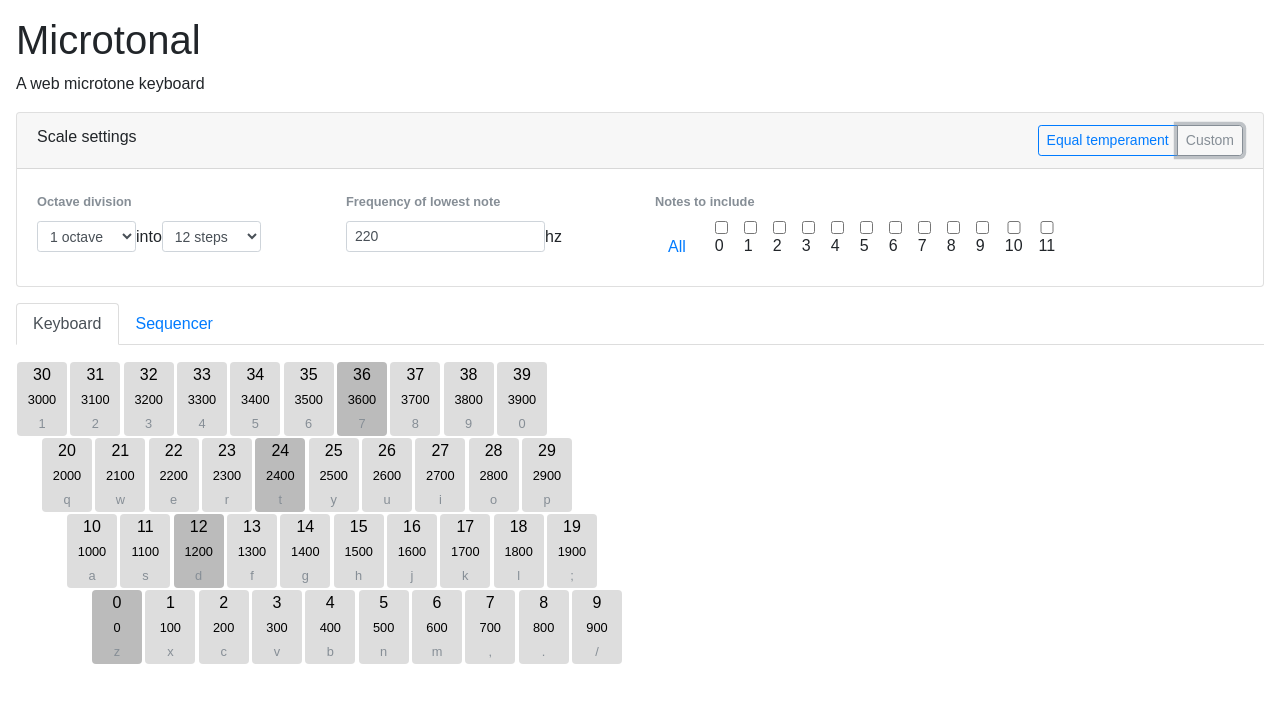
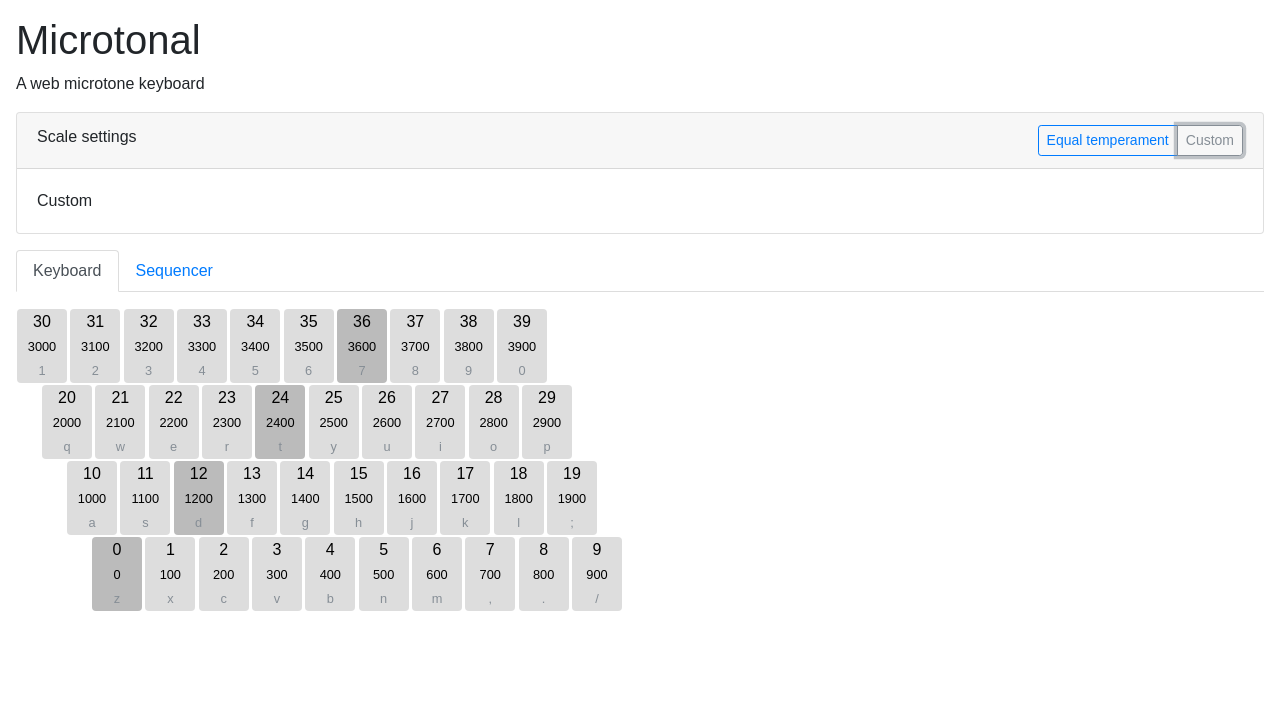
Before and after one commit to kevinsqi/microharmonic, a React (Create React App) app: page / in a window 1280 px wide. Both pictures are taken after a click on the button "Custom". Shown: the top 702 px of the page. Built offline with nearby package versions, Linux system fonts and the light colour scheme.

Commit message:
add state to represent custom settings

```diff
--- a/src/Settings.js
+++ b/src/Settings.js
@@ -5,6 +5,13 @@ const MAX_NUM_STEPS = 100;
 const MAX_NUM_OCTAVES = 10;
 
 class Settings extends React.Component {
+  constructor(props) {
+    super(props);
+    this.state = {
+      showCustomSettings: false,
+    };
+  }
+
   reset() {
     this.props.setConfig({
       selectedNotes: {},
@@ -137,6 +144,28 @@ class Settings extends React.Component {
     );
   }
 
+  renderEqualTemperamentSettings() {
+    return (
+      <div className="row">
+        <div className="col-3">
+          {this.renderStepSettings()}
+        </div>
+        <div className="col-3">
+          {this.renderMinFrequencySetting()}
+        </div>
+        <div className="col-6">
+          {this.renderNotePicker()}
+        </div>
+      </div>
+    );
+  }
+
+  renderCustomSettings() {
+    return (
+      <div>Custom</div>
+    );
+  }
+
   render() {
     return (
       <div className="card">
@@ -146,27 +175,29 @@ class Settings extends React.Component {
           </div>
           <div className="float-right">
             <div className="btn-group">
-              <button className="btn btn-sm btn-outline-primary">
+              <button
+                className="btn btn-sm btn-outline-primary"
+                onClick={() => this.setState({ showCustomSettings: false })}
+              >
                 Equal temperament
               </button>
-              <button className="btn btn-sm btn-outline-secondary">
+              <button
+                className="btn btn-sm btn-outline-secondary"
+                onClick={() => this.setState({ showCustomSettings: true })}
+              >
                 Custom
               </button>
             </div>
           </div>
         </div>
         <div className="card-body">
-          <div className="row">
-            <div className="col-3">
-              {this.renderStepSettings()}
-            </div>
-            <div className="col-3">
-              {this.renderMinFrequencySetting()}
-            </div>
-            <div className="col-6">
-              {this.renderNotePicker()}
-            </div>
-          </div>
+          {
+            this.state.showCustomSettings ? (
+              this.renderCustomSettings()
+            ) : (
+              this.renderEqualTemperamentSettings()
+            )
+          }
         </div>
       </div>
     );
```
